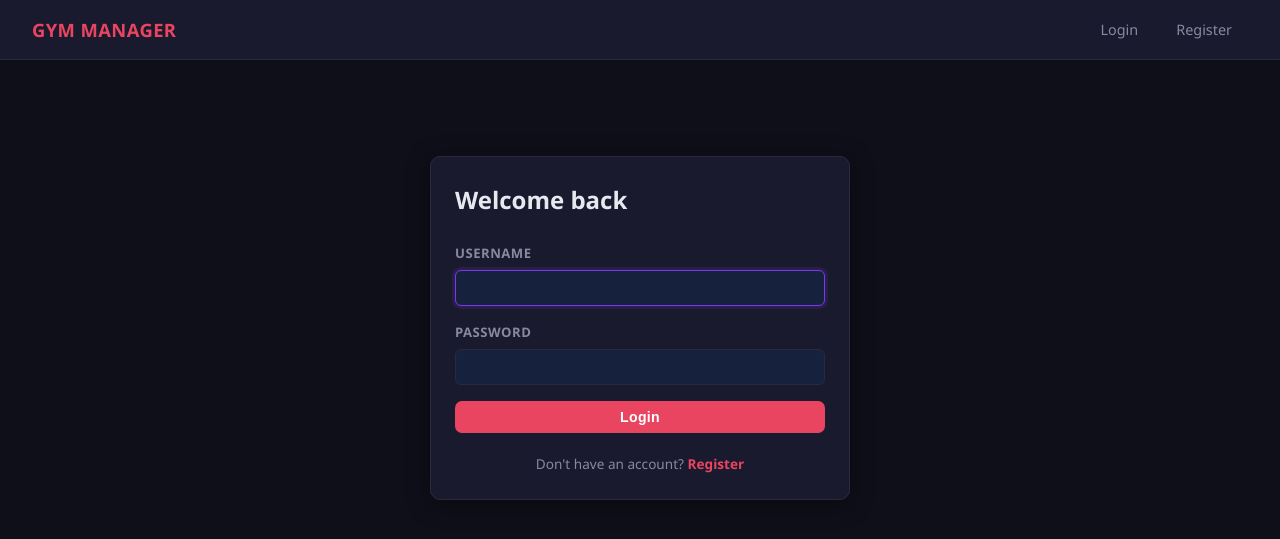
After one commit to kudlayoleksandr-cpu/gym-manager-, a Flask app: page /login in a window 1280 px wide. The commit adds this page. Shown: the top 539 px of the page. Run offline with Flask 3, Linux system fonts and the light colour scheme.

Commit message:
Add authentication and PostgreSQL support
- User registration and login with hashed passwords (Flask-Login)
- All plans and sessions are scoped per user
- PostgreSQL support via psycopg2 (conditional connect_args for SQLite/PG)
- Login/register pages with auth nav in base template

Co-Authored-By: Claude Sonnet 4.6 <noreply@anthropic.com>

```diff
--- a/requirements.txt
+++ b/requirements.txt
@@ -2,3 +2,5 @@ flask==3.1.0
 sqlalchemy==2.0.36
 google-generativeai==0.8.3
 python-dotenv==1.0.1
+flask-login==0.6.3
+psycopg2-binary==2.9.10
--- a/workout_shuffler/app.py
+++ b/workout_shuffler/app.py
@@ -1,16 +1,21 @@
 from flask import Flask
+from flask_login import LoginManager
 from config import Config
 from services.db import Database
 from models.workout_manager import WorkoutManager
 from routes.plan_routes import plan_bp
 from routes.suggestion_routes import suggestion_bp
 from routes.history_routes import history_bp
+from routes.auth_routes import auth_bp
+
+login_manager = LoginManager()
 
 
 def create_app() -> Flask:
     app = Flask(__name__)
     cfg = Config()
     app.secret_key = cfg.SECRET_KEY
+
     db = Database(cfg.DATABASE_URL)
     db.init_db()
 
@@ -19,6 +24,16 @@ def create_app() -> Flask:
     app.config['GEMINI_API_KEY'] = cfg.GEMINI_API_KEY
     app.config['DEBUG'] = cfg.DEBUG
 
+    login_manager.init_app(app)
+    login_manager.login_view = 'auth.login'
+    login_manager.login_message = 'Please log in to access this page.'
+    login_manager.login_message_category = 'error'
+
+    @login_manager.user_loader
+    def load_user(user_id):
+        return manager.get_user_by_id(int(user_id))
+
+    app.register_blueprint(auth_bp)
     app.register_blueprint(plan_bp)
     app.register_blueprint(suggestion_bp)
     app.register_blueprint(history_bp)
--- a/workout_shuffler/requirements.txt
+++ b/workout_shuffler/requirements.txt
@@ -2,3 +2,5 @@ flask==3.1.0
 sqlalchemy==2.0.36
 google-generativeai==0.8.3
 python-dotenv==1.0.1
+flask-login==0.6.3
+psycopg2-binary==2.9.10
--- /dev/null
+++ b/workout_shuffler/routes/auth_routes.py
@@ -0,0 +1,49 @@
+from flask import Blueprint, render_template, request, redirect, url_for, flash, current_app
+from flask_login import login_user, logout_user, login_required
+
+auth_bp = Blueprint('auth', __name__)
+
+
+def _manager():
+    return current_app.config['manager']
+
+
+@auth_bp.route('/register', methods=['GET', 'POST'])
+def register():
+    if request.method == 'POST':
+        username = request.form.get('username', '').strip()
+        password = request.form.get('password', '').strip()
+        if not username or not password:
+            flash('Username and password are required.', 'error')
+            return render_template('register.html')
+        if len(password) < 6:
+            flash('Password must be at least 6 characters.', 'error')
+            return render_template('register.html')
+        if _manager().get_user_by_username(username):
+            flash('Username already taken.', 'error')
+            return render_template('register.html')
+        user = _manager().create_user(username, password)
+        login_user(user)
+        flash(f'Welcome, {username}!', 'success')
+        return redirect(url_for('plans.index'))
+    return render_template('register.html')
+
+
+@auth_bp.route('/login', methods=['GET', 'POST'])
+def login():
+    if request.method == 'POST':
+        username = request.form.get('username', '').strip()
+        password = request.form.get('password', '').strip()
+        if _manager().check_password(username, password):
+            user = _manager().get_user_by_username(username)
+            login_user(user)
+            return redirect(url_for('plans.index'))
+        flash('Invalid username or password.', 'error')
+    return render_template('login.html')
+
+
+@auth_bp.route('/logout')
+@login_required
+def logout():
+    logout_user()
+    return redirect(url_for('auth.login'))
--- a/workout_shuffler/static/style.css
+++ b/workout_shuffler/static/style.css
@@ -367,6 +367,61 @@ select option { background: var(--surface2); }
 .plan-link { color: var(--accent); font-weight: 600; }
 .plan-link:hover { text-decoration: underline; }
 
+/* ===== AUTH ===== */
+.auth-wrap {
+    display: flex;
+    justify-content: center;
+    padding-top: 60px;
+}
+
+.auth-card {
+    width: 100%;
+    max-width: 420px;
+}
+
+.auth-title {
+    font-size: 1.5rem;
+    font-weight: 700;
+    margin-bottom: 24px;
+    color: var(--text);
+}
+
+.auth-form { display: flex; flex-direction: column; gap: 16px; margin-bottom: 20px; }
+
+.auth-switch {
+    text-align: center;
+    font-size: .85rem;
+    color: var(--text-muted);
+}
+
+.auth-switch a { color: var(--accent); font-weight: 600; }
+.auth-switch a:hover { text-decoration: underline; }
+
+.nav-user {
+    color: var(--text-muted);
+    font-size: .85rem;
+    padding: 6px 10px;
+    border: 1px solid var(--border);
+    border-radius: 6px;
+}
+
+input[type="password"] {
+    background: var(--surface2);
+    border: 1px solid var(--border);
+    border-radius: 6px;
+    color: var(--text);
+    padding: 9px 12px;
+    font-size: .88rem;
+    width: 100%;
+    outline: none;
+    transition: border-color .15s, box-shadow .15s;
+}
+
+input[type="password"]:focus {
+    border-color: var(--ai);
+    box-shadow: 0 0 0 3px rgba(124,58,237,.15);
+}
+
 /* ===== EMPTY STATE ===== */
 .empty-state {
     text-align: center;
--- a/workout_shuffler/templates/base.html
+++ b/workout_shuffler/templates/base.html
@@ -3,15 +3,22 @@
 <head>
     <meta charset="UTF-8">
     <meta name="viewport" content="width=device-width, initial-scale=1.0">
-    <title>{% block title %}AI Workout Shuffler{% endblock %}</title>
+    <title>{% block title %}Gym Manager{% endblock %}</title>
     <link rel="stylesheet" href="{{ url_for('static', filename='style.css') }}">
 </head>
 <body>
     <nav class="navbar">
-        <a class="nav-brand" href="{{ url_for('plans.index') }}">AI Workout Shuffler</a>
+        <a class="nav-brand" href="{{ url_for('plans.index') }}">Gym Manager</a>
         <div class="nav-links">
-            <a href="{{ url_for('plans.index') }}">Home</a>
-            <a href="{{ url_for('history.all_history') }}">History</a>
+            {% if current_user.is_authenticated %}
+                <a href="{{ url_for('plans.index') }}">Home</a>
+                <a href="{{ url_for('history.all_history') }}">History</a>
+                <span class="nav-user">{{ current_user.username }}</span>
+                <a href="{{ url_for('auth.logout') }}" class="btn btn-sm btn-secondary">Logout</a>
+            {% else %}
+                <a href="{{ url_for('auth.login') }}">Login</a>
+                <a href="{{ url_for('auth.register') }}">Register</a>
+            {% endif %}
         </div>
     </nav>
 
--- /dev/null
+++ b/workout_shuffler/templates/login.html
@@ -0,0 +1,22 @@
+{% extends 'base.html' %}
+{% block title %}Login — Gym Manager{% endblock %}
+
+{% block content %}
+<div class="auth-wrap">
+    <div class="card auth-card">
+        <h2 class="auth-title">Welcome back</h2>
+        <form method="POST" class="auth-form">
+            <div class="form-group">
+                <label>Username</label>
+                <input type="text" name="username" autofocus required>
+            </div>
+            <div class="form-group">
+                <label>Password</label>
+                <input type="password" name="password" required>
+            </div>
+            <button type="submit" class="btn btn-primary btn-full">Login</button>
+        </form>
+        <p class="auth-switch">Don't have an account? <a href="{{ url_for('auth.register') }}">Register</a></p>
+    </div>
+</div>
+{% endblock %}
```
Also changed, not shown: workout_shuffler/models/user.py (added, +11 -0 lines), workout_shuffler/models/workout_manager.py (+66 -28 lines), workout_shuffler/routes/history_routes.py (+7 -4 lines), workout_shuffler/routes/plan_routes.py (+20 -11 lines), workout_shuffler/routes/suggestion_routes.py (+6 -3 lines), workout_shuffler/services/db.py (+18 -26 lines), workout_shuffler/templates/register.html (added, +22 -0 lines), 1 other file.
